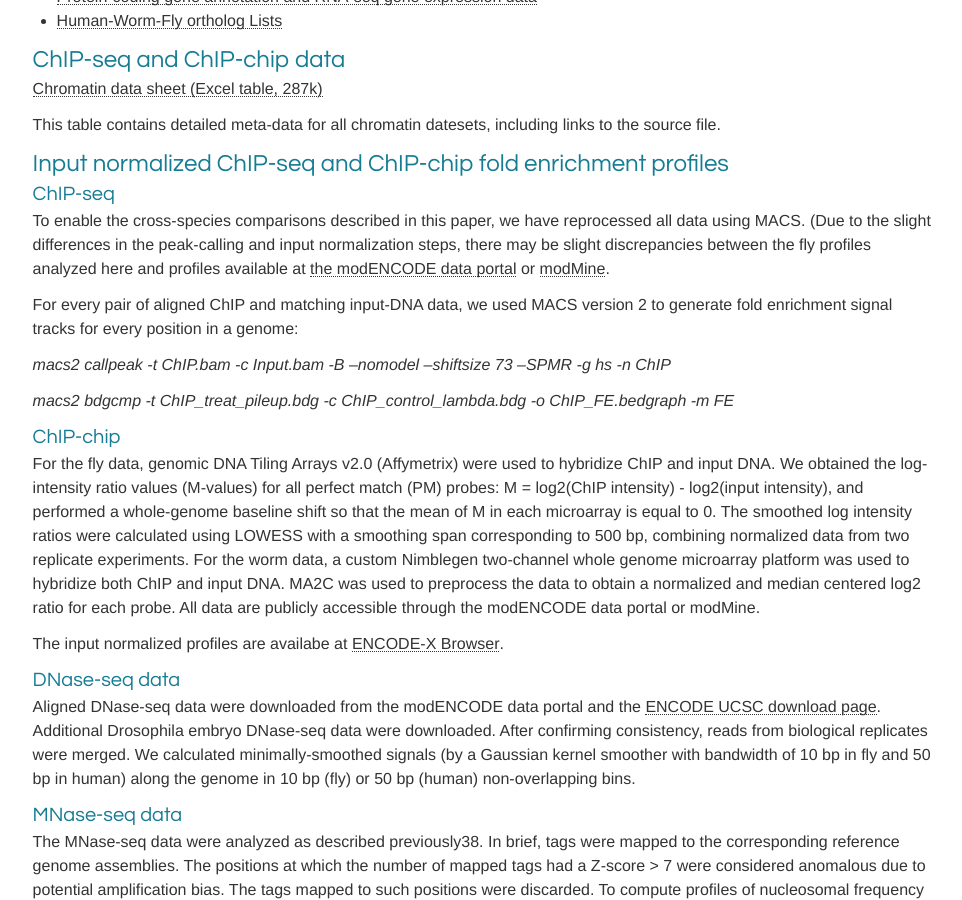
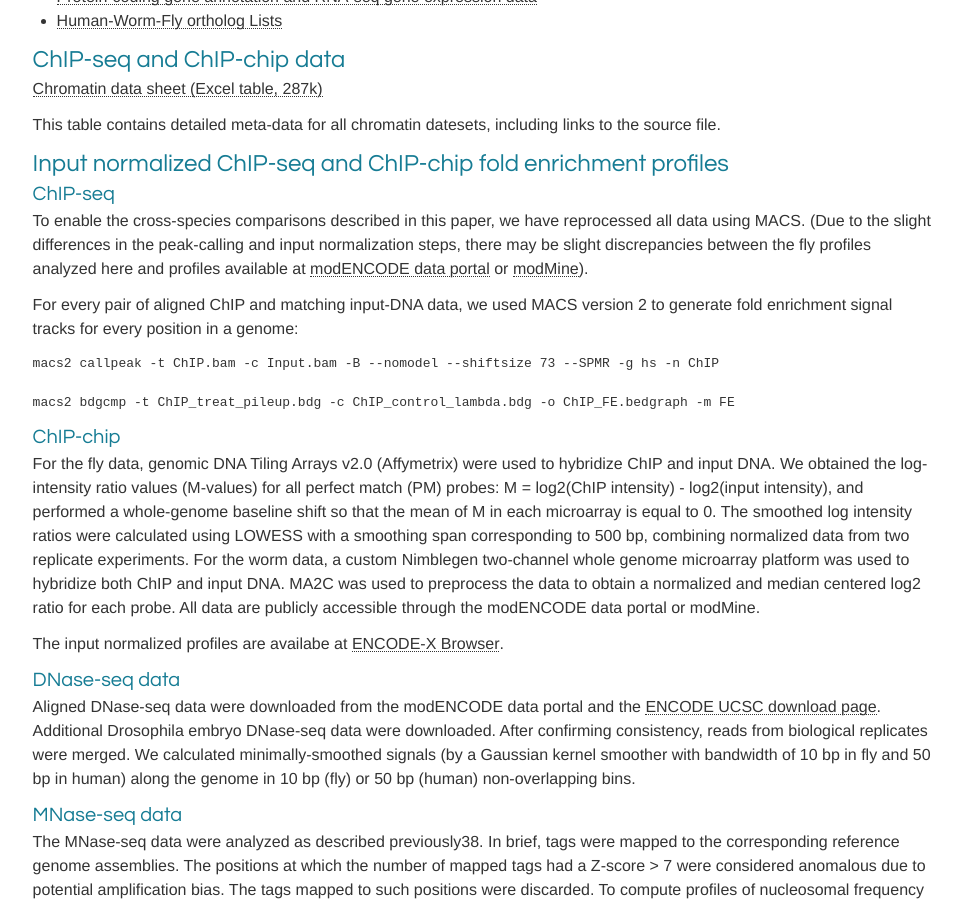
Before and after one commit to parklab/comparative-website, a Jekyll site: the page built from chromatin.md, in a window 1280 px wide and 900 px high, scrolled down 1088 px. Shown: the whole window, without its empty margins (249-1211 px from the left). Built offline with Jekyll 4.4.1, drawn with Linux system fonts in a browser that asks for light colours; nearby versions of some CDN libraries; a style sheet for code colours, icons or effects is not loaded.

Commit message:
Fixed minor issues (comments from Carlos).

````diff
--- a/chromatin.md
+++ b/chromatin.md
@@ -25,7 +25,7 @@ These data consist of ChIP-seq and ChIP-chip profiles for histone modifications
 
 For background on the ChIP-seq workflow by the consortium, please see Landt _et al._, [ChIP-seq guidelines and practices used by the ENCODE and modENCODE consortia](http://www.ncbi.nlm.nih.gov/pubmed/22955991), _Genome Research_, 2012.
 
-* __[ENCODE-X Browser](http://encode-x.med.harvard.edu)__: We have developed a web application for theses chromatin datasets. The main advantage of our web application is that it will allow one to quick see what chromatin-related data are available using faceted browsing and use the IGV browser to view the data, for all three organisms. The chromatin state maps generated in Ho et al, 2014 are automatically loaded in the ENCODE-X Browser.
+* __[ENCODE-X Browser](http://encode-x.med.harvard.edu/data_sets/chromatin/)__: We have developed a web application for theses chromatin datasets. The main advantage of our web application is that it will allow one to quick see what chromatin-related data are available using faceted browsing and use the IGV browser to view the data, for all three organisms. The chromatin state maps generated in Ho et al, 2014 are automatically loaded in the ENCODE-X Browser.
 * __[Antibody Validation Database](http://compbio.med.harvard.edu/antibodies)__: Antibodies used in the project were rigorously tested, and this database contains the validation data.  Please see Egelhofer <em>et al.</em>, An assessment of histone-modification antibody quality, <em>Nature Str &amp; Mol Biology</em>, 2011.
 * __[modENCODE Data Portal](http://data.modencode.org)__: This website also allows one to use faceted browsing to select datasets of interest (fly and worm only).
 * __[modMine](http://www.modmine.org)__: This warehouse by the modENCODE Data Coordinating Center contains a flexible query interface with access to extensive intermediate and metadata (fly and worm only).
@@ -58,13 +58,15 @@ This table contains detailed meta-data for all chromatin datesets, including lin
 
 ### ChIP-seq
 
-To enable the cross-species comparisons described in this paper, we have reprocessed all data using MACS. (Due to the slight differences in the peak-calling and input normalization steps, there may be slight discrepancies between the fly profiles analyzed here and profiles available at [the modENCODE data portal](http://data.modencode.org) or [modMine](http://modmine.org).
+To enable the cross-species comparisons described in this paper, we have reprocessed all data using MACS. (Due to the slight differences in the peak-calling and input normalization steps, there may be slight discrepancies between the fly profiles analyzed here and profiles available at [modENCODE data portal](http://data.modencode.org) or [modMine](http://modmine.org)).
 
 For every pair of aligned ChIP and matching input-DNA data, we used MACS version 2 to generate fold enrichment signal tracks for every position in a genome:
 
-_macs2 callpeak -t ChIP.bam -c Input.bam -B --nomodel --shiftsize 73 --SPMR -g hs -n ChIP_
+```
+macs2 callpeak -t ChIP.bam -c Input.bam -B --nomodel --shiftsize 73 --SPMR -g hs -n ChIP
 
-_macs2 bdgcmp -t ChIP_treat_pileup.bdg -c ChIP_control_lambda.bdg -o ChIP_FE.bedgraph -m FE_
+macs2 bdgcmp -t ChIP_treat_pileup.bdg -c ChIP_control_lambda.bdg -o ChIP_FE.bedgraph -m FE
+```
 
 ### ChIP-chip
 
````
